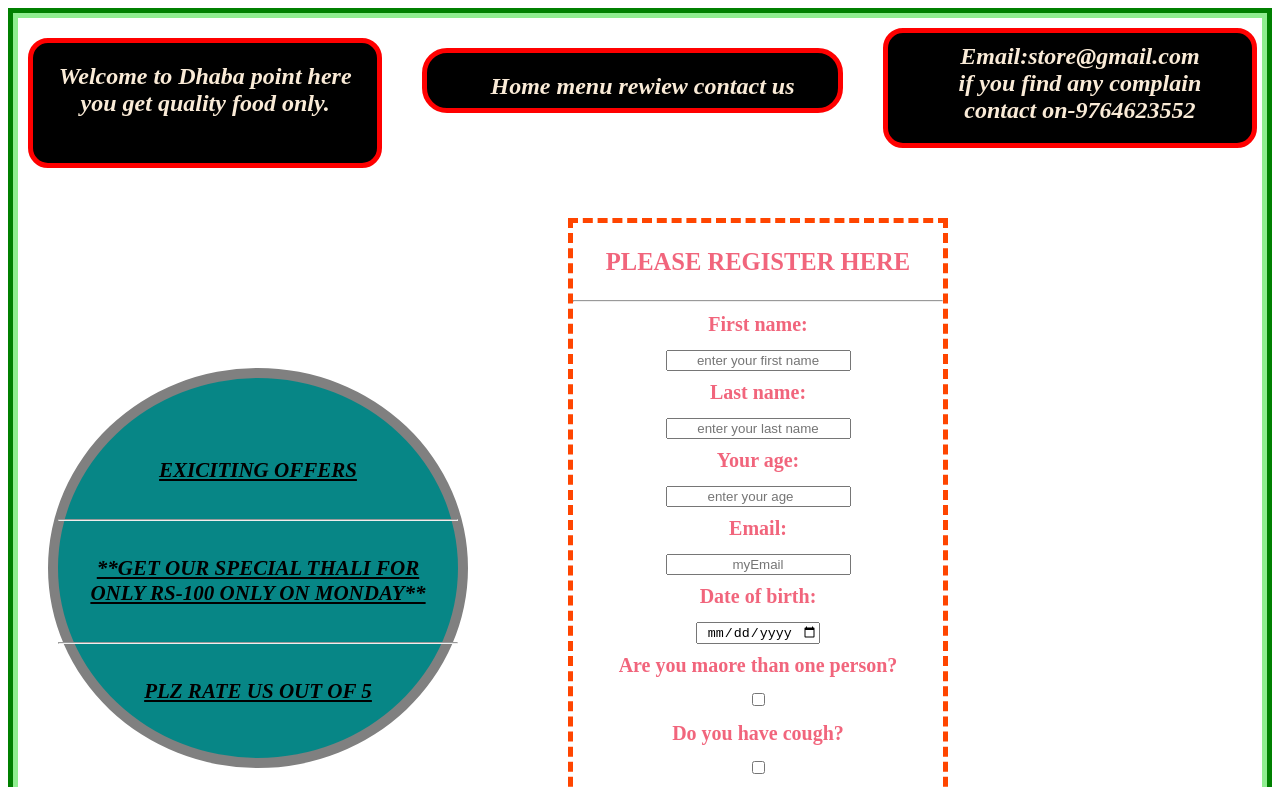
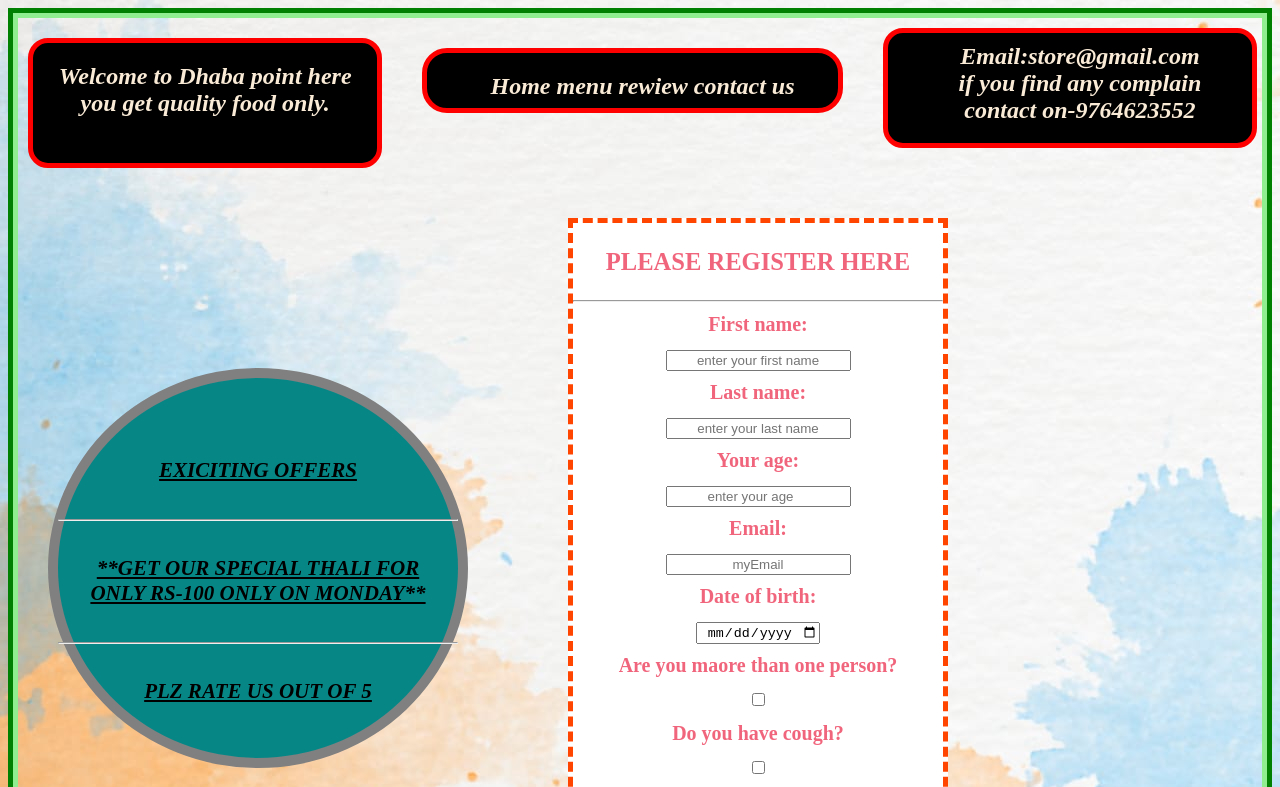
Before and after one commit to quantam03/assignment2css, a plain HTML site: page index.html in a window 1280 px wide. Shown: the top 787 px of the page. Drawn offline with Linux system fonts and the light colour scheme.

Commit message:
modified css

```diff
--- a/style.css
+++ b/style.css
@@ -1,5 +1,5 @@
 body{
-    background-image: url(./image.html.jpg);
+    background-image: url(./bckg.jpeg);
     border: 5px solid green;
 }
 .maincontainer{
```
